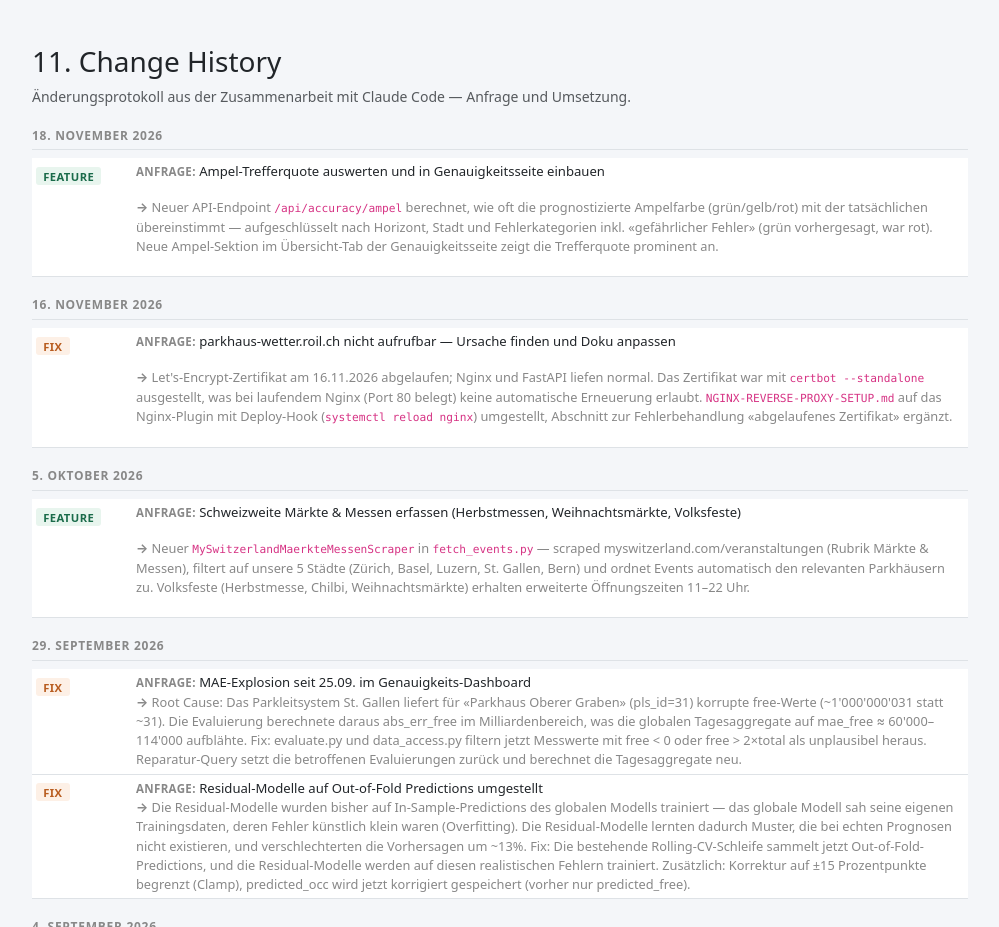
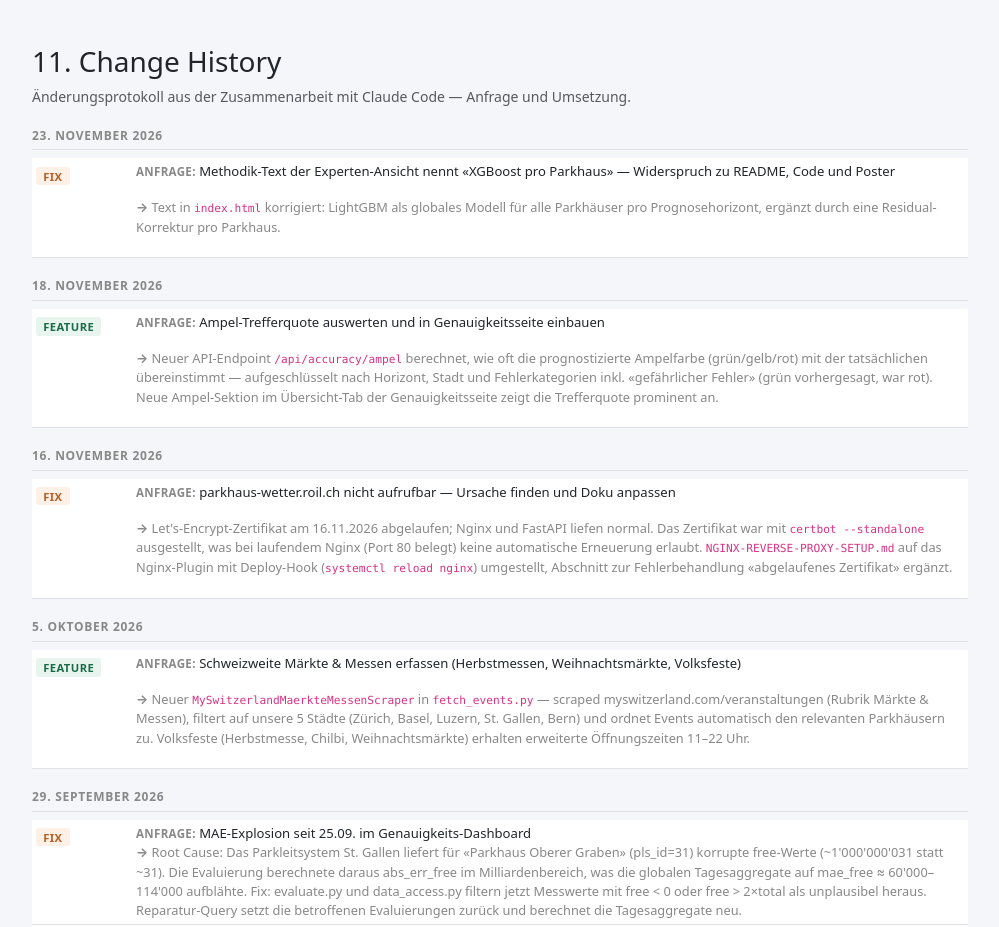
Before and after one commit to roger-infanger-weibel/parkhaus-data-crawler, a plain HTML site: page FastAPI-ML/static/techdoc.html in a window 1280 px wide. Shown: the part 6008-6935 px from the top of the page, without its empty margins (140-1139 px from the left). Drawn offline with nearby package versions, Linux system fonts and the light colour scheme; no server answers.

Commit message:
Fix: Methodik-Text nennt LightGBM statt XGBoost pro Parkhaus
Co-Authored-By: Claude Opus 5.5 <noreply@anthropic.com>

```diff
--- a/FastAPI-ML/static/techdoc.html
+++ b/FastAPI-ML/static/techdoc.html
@@ -519,6 +519,13 @@ FastAPI-ML (Port 80)
               color: #888; border-bottom: 1px solid #dee2e6; padding-bottom: 0.3rem; margin: 1.2rem 0 0.5rem; }
   </style>
 
+  <div class="ch-day">23. November 2026</div>
+  <table class="table table-sm"><tbody>
+    <tr><td style="width:100px"><span class="ch-tag ch-fix">Fix</span></td>
+        <td><p class="ch-req">Methodik-Text der Experten-Ansicht nennt «XGBoost pro Parkhaus» — Widerspruch zu README, Code und Poster</p>
+            <p class="ch-react">Text in <code>index.html</code> korrigiert: LightGBM als globales Modell für alle Parkhäuser pro Prognosehorizont, ergänzt durch eine Residual-Korrektur pro Parkhaus.</p></td></tr>
+  </tbody></table>
+
   <div class="ch-day">18. November 2026</div>
   <table class="table table-sm"><tbody>
     <tr><td style="width:100px"><span class="ch-tag ch-feat">Feature</span></td>
```
Also changed, not shown: FastAPI-ML/static/index.html (+1 -1 lines), 1 other file.
